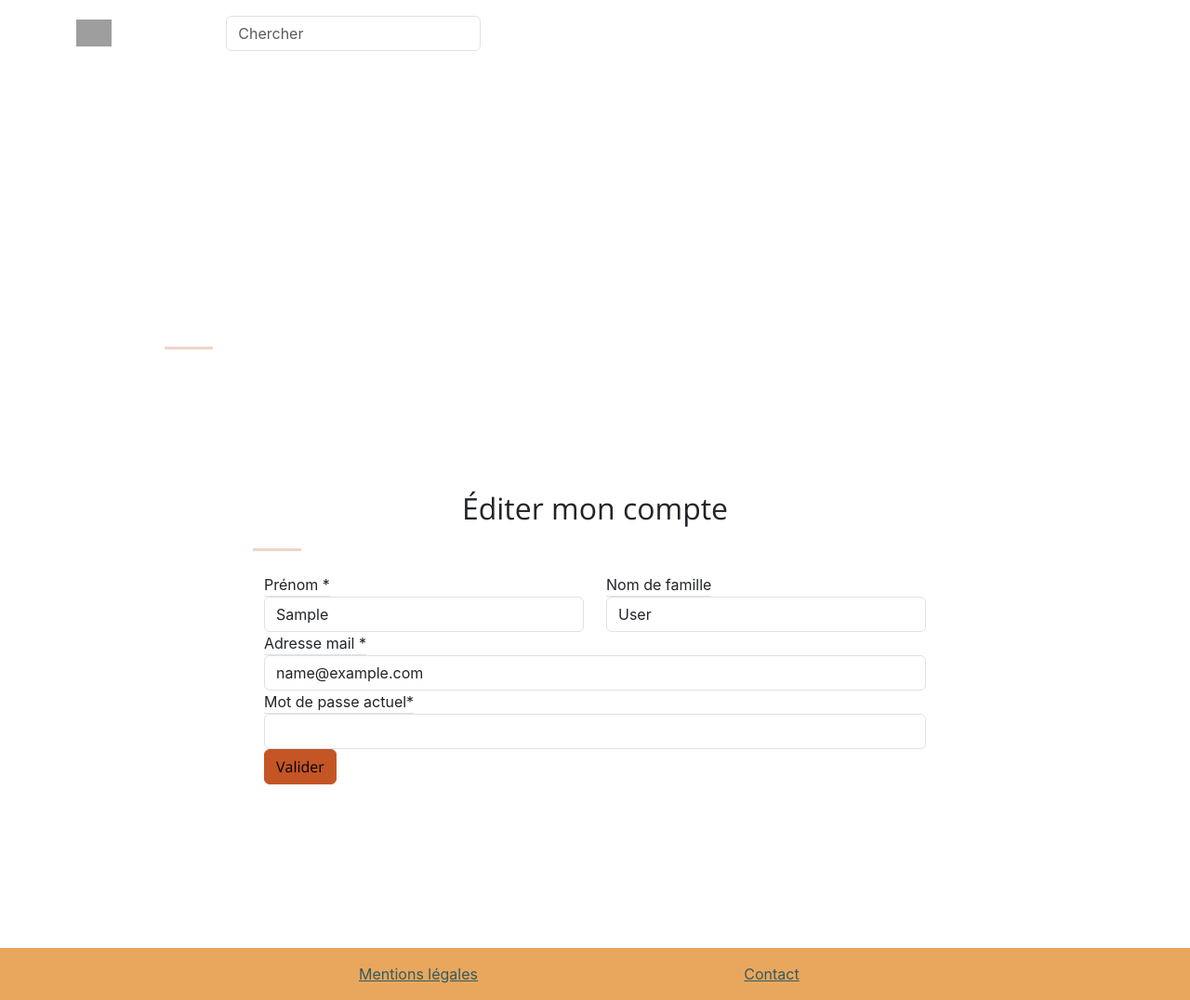
After one commit to isottellina/p11-purbeurre-fix, a Django app: page /user/account/edit in a window 1280 px wide. The commit adds this page. Shown: the whole page at 93% size. Run offline with Django 3.2, Linux system fonts and the light colour scheme; the visitor is signed in with stand-in values (Sample User, id 1); style sheets or scripts are compiled from the project's sources; some libraries are stand-ins or nearby versions; some web fonts are replaced; grey boxes are pictures that could not be loaded.

Commit message:
Can now edit profile

```diff
--- a/users/forms.py
+++ b/users/forms.py
@@ -3,25 +3,35 @@
 # Filename: forms.py
 # Author: Louise <louise>
 # Created: Mon Apr 27 20:55:38 2020 (+0200)
-# Last-Updated: Thu Apr 30 23:42:38 2020 (+0200)
+# Last-Updated: Wed Jun 17 18:39:20 2020 (+0200)
 #           By: Louise <louise>
 #
 """
-Just a form to check the data given to the registration page.
+Forms to check the data given to the signup page or the edit page..
 """
 from django import forms
 
 class UserForm(forms.Form):
     """
-    The form in question. Checks that required labels are
-    present and that the e-mail is correct.
+    Base form for the signup form and the edit profile form.
     """
-    username = forms.CharField(label="Nom d'utilisateur",
-                               max_length=255)
     first_name = forms.CharField(label="Prénom",
                                  max_length=30)
     last_name = forms.CharField(label="Nom de famille",
                                 max_length=30,
                                 required=False)
     email = forms.EmailField(label="Adresse e-mail")
+
+class SignupForm(UserForm):
+    """
+    Form for the signup page.
+    """
+    username = forms.CharField(label="Nom d'utilisateur",
+                               max_length=255)
     password = forms.CharField(label="Mot de passe")
+
+class EditProfileForm(UserForm):
+    """
+    Form to edit a profile.
+    """
+    password = forms.CharField(label="Mot de passe actuel")
--- a/users/templates/users/account.html
+++ b/users/templates/users/account.html
@@ -12,8 +12,12 @@
         <hr class="divider my-4" />
 	<div class="mb-5">
 	  <ul>
+	    <li>Prénom : {{ request.user.first_name }}</li>
 	    <li>Adresse mail : {{ request.user.email }}</li>
 	  </ul>
+	  <a class="btn btn-primary btn-block" href="{% url 'users:edit_account' %}">
+	    Éditer mon profil
+	  </a>
 	</div>
       </div>
     </div>
--- /dev/null
+++ b/users/templates/users/edit_account.html
@@ -0,0 +1,58 @@
+{% extends 'base.html' %}
+
+{% block title %}Éditer mon compte{% endblock %}
+{% block masttitle %}Éditer mon compte{% endblock %}
+
+{% block content %}
+<section class="page-section">
+  <div class="container">
+    <div class="row justify-content-center">
+      <div class="col-lg-8">
+        <h2 class="mt-0 text-center">Éditer mon compte</h2>
+        <hr class="divider my-4" />
+	<div class="mb-5">
+
+	  <form class="container needs-validation" action="{% url 'users:edit_account' %}" method="post" novalidate>
+	    {% csrf_token %}
+	    <div class="row">
+	      <div class="form-group col-lg-6">
+		<label class="border-bottom" for="firstNameInput">Prénom *</label>
+		<input class="form-control" name="first_name" id="firstNameInput" value="{{ form.first_name.value }}" required>
+		<div class="invalid-feedback">
+		  Veuillez entrer votre prénom.
+		</div>
+	      </div>
+	      <div class="form-group col-lg-6">
+		<label class="border-bottom" for="lastNameInput">Nom de famille</label>
+		<input class="form-control" name="last_name" id="lastNameInput" value="{{ form.last_name.value }}">
+	      </div>
+	    </div>
+	    <div class="row">
+	      <div class="form-group col-lg-12">
+		<label class="border-bottom" for="emailAddressInput">Adresse mail *</label>
+		<input type="email" class="form-control" name="email" id="emailAddressInput" value="{{ form.email.value }}" required>
+		<div class="invalid-feedback">
+		  Votre adresse e-mail est invalide.
+		</div>
+	      </div>
+	    </div>
+	    <div class="row">
+	      <div class="form-group col-lg-12">
+		<label class="border-bottom" for="passwordInput">Mot de passe actuel*</label>
+		<input type="password" class="form-control" name="password" id="passwordInput" required>
+		<div class="invalid-feedback">
+		  Un mot de passe est requis.
+		</div>
+	      </div>
+	    </div>
+	    <div class="row">
+	      <div class="form-group col-lg-12">
+		<button type="submit" class="btn btn-primary btn-block">Valider</button>
+	      </div>
+	    </div>
+	  </form>
+	</div>
+      </div>
+    </div>
+</section>
+{% endblock %}
--- a/users/urls.py
+++ b/users/urls.py
@@ -3,7 +3,7 @@
 # Filename: urls.py
 # Author: Louise <louise>
 # Created: Mon Apr 27 14:28:50 2020 (+0200)
-# Last-Updated: Thu Apr 30 23:45:52 2020 (+0200)
+# Last-Updated: Wed Jun 17 18:25:35 2020 (+0200)
 #           By: Louise <louise>
 #
 """
@@ -21,6 +21,7 @@ urlpatterns = [
     path('signin', basic.signin, name='signin'),
     path('signout', basic.signout, name='signout'),
     path('account', basic.account, name='account'),
+    path('account/edit', basic.edit_account, name='edit_account'),
 
     path('save', save.save, name='save'),
     path('saved', save.show_saved, name='saved')
--- a/users/views/basic.py
+++ b/users/views/basic.py
@@ -3,7 +3,7 @@
 # Filename: views.py
 # Author: Louise <louise>
 # Created: Mon Apr 27 14:00:21 2020 (+0200)
-# Last-Updated: Thu Apr 30 23:15:37 2020 (+0200)
+# Last-Updated: Wed Jun 17 19:26:59 2020 (+0200)
 #           By: Louise <louise>
 #
 from django.http import JsonResponse, Http404
@@ -12,19 +12,17 @@ from django.contrib.auth import login, logout, authenticate
 from django.contrib.auth.models import User
 from django.contrib.auth.decorators import login_required
 
-from ..forms import UserForm
+from ..forms import SignupForm, EditProfileForm
 
 def signup(request):
     """
     Sign-up view.
     """
-    if request.method == "GET":
-        return render(request, "users/signup.html")
-    elif request.method == "POST":
-        user_form = UserForm(request.POST)
-        if user_form.is_valid():
+    if request.method == "POST":
+        form = SignupForm(request.POST)
+        if form.is_valid():
             user_already_exists = User.objects.filter(
-                username=user_form.cleaned_data['username']
+                username=form.cleaned_data['username']
             ).exists()
 
             if user_already_exists:
@@ -35,19 +33,20 @@ def signup(request):
                               status=409)
 
             user = User.objects.create_user(
-                username=user_form.cleaned_data['username'],
-                first_name=user_form.cleaned_data['first_name'],
-                last_name=user_form.cleaned_data.get('last_name'),
-                email=user_form.cleaned_data['email'],
-                password=user_form.cleaned_data['password']
+                username=form.cleaned_data['username'],
+                first_name=form.cleaned_data['first_name'],
+                last_name=form.cleaned_data.get('last_name'),
+                email=form.cleaned_data['email'],
+                password=form.cleaned_data['password']
             )
 
             user.save()
             login(request, user)
             return redirect('home:index')
-        else:
-            # Return a HTTP 400 Bad Request code
-            return render(request, "users/signup.html", status=400)
+    else:
+        form = SignupForm()
+
+    return render(request, "users/signup.html", {'form': form})
 
 def signin(request):
     if request.method == "GET":
@@ -67,7 +66,7 @@ def signin(request):
                     return redirect(request.POST['next'])
                 else:
                     return redirect('home:index')
-            error_message = "Nom d'utilisateur ou mot de passe incorrect"
+                error_message = "Nom d'utilisateur ou mot de passe incorrect"
         except KeyError: # a field was missing
             error_message = "Un des deux champs était vide"
         return render(request,
@@ -85,3 +84,29 @@ def signout(request):
 @login_required
 def account(request):
     return render(request, "users/account.html")
+
+@login_required
+def edit_account(request):
+    if request.method == "POST":
+        form = EditProfileForm(request.POST)
+        if form.is_valid():
+            user = authenticate(
+                username=request.user.username,
+                password=form.cleaned_data['password']
+            )
+
+            if user is not None:
+                user.first_name = form.cleaned_data['first_name']
+                user.last_name = form.cleaned_data.get('last_name')
+                user.email = form.cleaned_data['email']
+                user.save()
+
+                return redirect('users:account')
+    else:
+        form = EditProfileForm(initial={
+            'first_name': request.user.first_name,
+            'last_name': request.user.last_name,
+            'email': request.user.email
+        })
+
+    return render(request, "users/edit_account.html", {'form': form})
```
